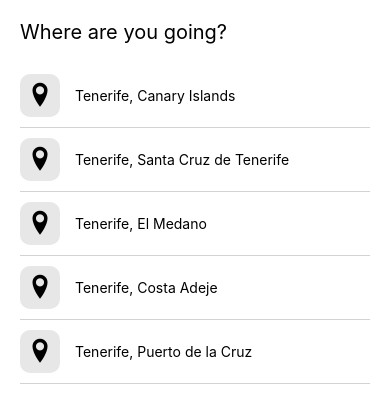
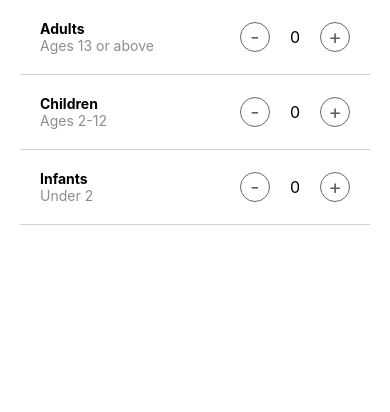
Before and after one commit to kike4815/AirBnB-clone-ReactNative, a React Native app: screen / in a window 390 px wide. Shown: the top 412 px of the page. Built offline with nearby package versions, Linux system fonts and the light colour scheme.

Commit message:
add screen Guest

```diff
--- a/App.js
+++ b/App.js
@@ -5,6 +5,7 @@
 import feed from './assets/data/feed'
 import SearchResults from './screens/SearchResults'
 import DestinationSearch from './screens/DestinationSearch'
+import Guest from './screens/Guests'
 
 export default function App() {
   return (
@@ -14,7 +15,8 @@
       {/* <HomeScreen /> */}
       {/* <Post post={post1}/> */}
       {/* <SearchResults /> */}
-      <DestinationSearch />
+      {/* <DestinationSearch /> */}
+      <Guest />
     </SafeAreaView>
     </>
   );
--- /dev/null
+++ b/screens/Guests/Styles.js
@@ -0,0 +1,24 @@
+import { StyleSheet } from "react-native";
+
+const styles = StyleSheet.create({
+    button:{
+        width:30,
+        height:30,
+        borderWidth:1,
+        borderRadius:15,
+        alignItems:'center',
+        justifyContent:'center',
+        borderColor:'#676767'
+    },
+    row:{
+        flexDirection:'row',
+            justifyContent:'space-between',
+            padding:20,
+            borderBottomWidth:1,
+            borderColor:'lightgrey',
+            marginHorizontal:20,
+            paddingVertical:20
+    }
+})
+
+export default styles
--- /dev/null
+++ b/screens/Guests/index.js
@@ -0,0 +1,87 @@
+import React, { useState } from 'react'
+import { View, Text, Pressable } from 'react-native'
+import styles from './Styles'
+
+const Guest = () => {
+    const [adults, setAdults] = useState(0)
+    const [children, setChildren] = useState(0)
+    const [infants, setInfants] = useState(0)
+
+    return (
+        <View>
+            <View style={styles.row}>
+                <View>
+                    <Text style={{fontWeight:'bold'}}>Adults</Text>
+                    <Text style={{color:'#8d8d8d'}}>Ages 13 or above</Text>
+                </View>
+                <View style={{flexDirection:'row', alignItems:'center'}}>
+                    <Pressable
+                    onPress={()=> setAdults(Math.max(0,adults -1) )}
+                    style={styles.button}
+                    >
+                        <Text style={{fontSize:20, color:'#5d5d5d'}}>-</Text>
+                    </Pressable>
+
+                    <Text style={{marginHorizontal:20, fontSize:16}}>{adults}</Text>
+
+                    <Pressable
+                    onPress={()=> setAdults(adults+1)}
+                    style={styles.button}
+                    >
+                        <Text style={{fontSize:20, color:'#5d5d5d'}}>+</Text>
+                    </Pressable>
+                </View>
+            </View>
+
+            <View style={styles.row}>
+                <View>
+                    <Text style={{fontWeight:'bold'}}>Children</Text>
+                    <Text style={{color:'#8d8d8d'}}>Ages 2-12</Text>
+                </View>
+                <View style={{flexDirection:'row', alignItems:'center'}}>
+                    <Pressable
+                    onPress={()=> setChildren(Math.max(0,children -1) )}
+                    style={styles.button}
+                    >
+                        <Text style={{fontSize:20, color:'#5d5d5d'}}>-</Text>
+                    </Pressable>
+
+                    <Text style={{marginHorizontal:20, fontSize:16}}>{children}</Text>
+
+                    <Pressable
+                    onPress={()=> setChildren(children+1)}
+                    style={styles.button}
+                    >
+                        <Text style={{fontSize:20, color:'#5d5d5d'}}>+</Text>
+                    </Pressable>
+                </View>
+            </View>
+
+            <View style={styles.row}>
+                <View>
+                    <Text style={{fontWeight:'bold'}}>Infants</Text>
+                    <Text style={{color:'#8d8d8d'}}>Under 2</Text>
+                </View>
+                <View style={{flexDirection:'row', alignItems:'center'}}>
+                    <Pressable
+                    onPress={()=> setInfants(Math.max(0,infants -1) )}
+                    style={styles.button}
+                    >
+                        <Text style={{fontSize:20, color:'#5d5d5d'}}>-</Text>
+                    </Pressable>
+
+                    <Text style={{marginHorizontal:20, fontSize:16}}>{infants}</Text>
+
+                    <Pressable
+                    onPress={()=> setInfants(infants+1)}
+                    style={styles.button}
+                    >
+                        <Text style={{fontSize:20, color:'#5d5d5d'}}>+</Text>
+                    </Pressable>
+                </View>
+            </View>
+        </View>
+    )
+}
+
+export default Guest
```
